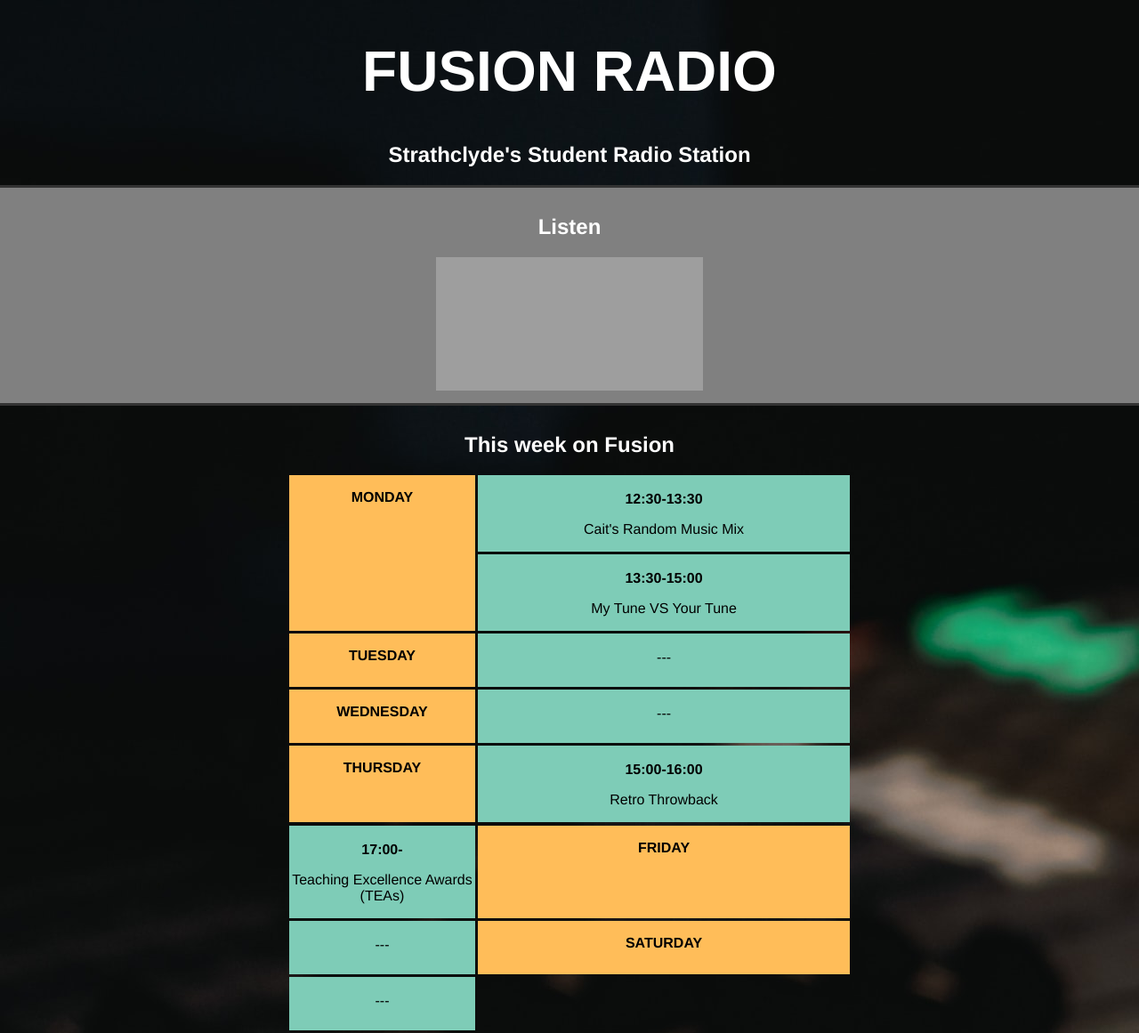
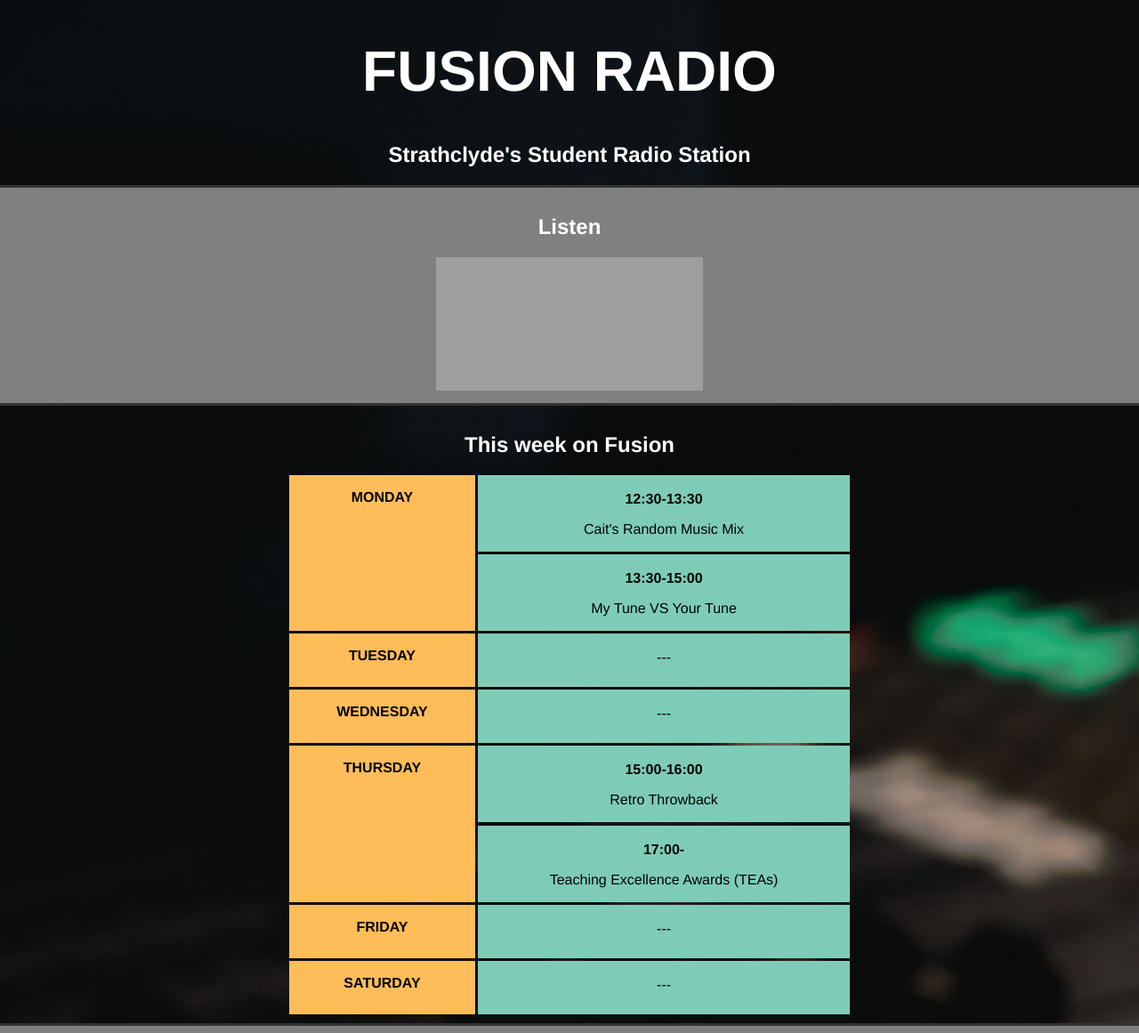
Before and after one commit to fusionradio/fusion, a plain HTML site: page index.html in a window 1280 px wide. Shown: the top 1161 px of the page at 89% size. Drawn offline with Linux system fonts and the light colour scheme; grey boxes are pictures that could not be loaded.

Commit message:
Update style.css

```diff
--- a/style.css
+++ b/style.css
@@ -138,6 +138,10 @@ img {
 	grid-row: span 2;
 }
 
+.thursday {
+	grid-row: span 2;
+}
+
 
 @media only screen and (max-width: 1000px) {
 	.schedule-grid {
```
